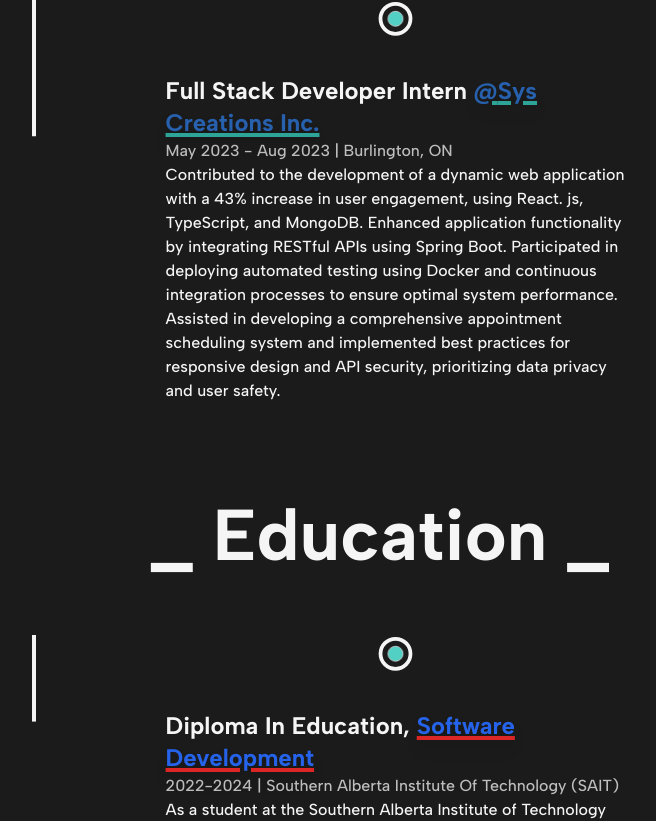
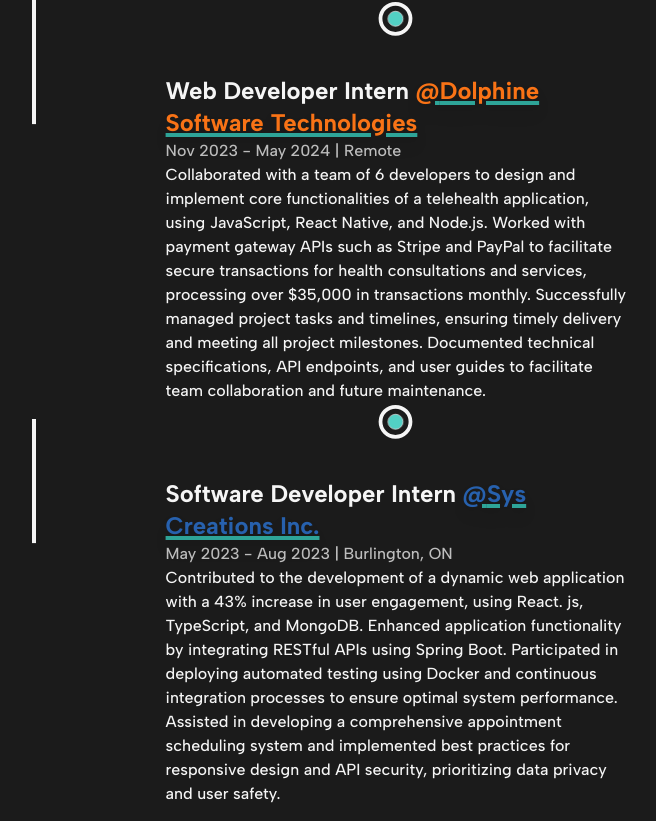
Before and after one commit to jayp0234/jaypatelcodes-portfolio, a Next.js app: page /about in a window 1280 px wide. Shown: the part 2524-3345 px from the top of the page, without its empty margins (260-916 px from the left). Built offline with nearby package versions, Linux system fonts and the light colour scheme.

Commit message:
Update experience

```diff
--- a/src/components/Experience.js
+++ b/src/components/Experience.js
@@ -39,17 +39,34 @@
         style={{scaleY: scrollYProgress}}
         className='absolute left-9 top-0 w-[4px] h-full bg-dark origin-top dark:bg-light md:w-[2px] md:left-[30px] xs:left-[20px]'/>
 <ul className='w-full flex flex-col items-start justify-between ml-4 xs:ml-2 '>
-   <Details className ="text-[#2761ae] underline decoration-company decoration-4 drop-shadow-lg" position="Full Stack Developer Intern" company="Sys Creations Inc." time="May 2023 - Aug 2023" address="Burlington, ON"
-   work="Contributed to the development of a dynamic web application with a 43% increase in user engagement, using React.
-   js, TypeScript, and MongoDB. Enhanced application functionality by integrating RESTful APIs using Spring Boot. Participated in deploying automated testing using Docker and continuous integration processes to ensure optimal
-   system performance. Assisted in developing a comprehensive appointment scheduling system and implemented best practices for responsive
-   design and API security, prioritizing data privacy and user safety."
-   companyLink="https://www.syscreations.com/" />
+   <Details className ="text-[#f97316] underline decoration-company decoration-4 drop-shadow-lg" position="Web Developer Intern" company="Dolphine Software Technologies" time="Nov 2023 - May 2024" address="Remote"
+   work="Collaborated with a team of 6 developers to design and implement core functionalities of a telehealth application, using
+JavaScript, React Native, and Node.js. Worked with payment gateway APIs such as Stripe and PayPal to facilitate secure transactions for health consultations and services, processing over $35,000 in transactions monthly. Successfully managed project tasks and timelines, ensuring timely delivery and meeting all project milestones. Documented technical specifications, API endpoints, and user guides to facilitate team collaboration and future maintenance."
+   companyLink="https://dolphinsoftwaretechnologies.com/" />
 
 
 </ul>
 
+
     </div>
+    <div ref={ref} className='w-[75%] mx-auto relative lg:w-[90%] md:w-full'>
+
+<motion.div
+style={{scaleY: scrollYProgress}}
+className='absolute left-9 top-4 w-[4px] h-full bg-dark origin-top dark:bg-light md:w-[2px] md:left-[30px] xs:left-[20px]'/>
+<ul className='w-full flex flex-col items-start justify-between ml-4 xs:ml-2 '>
+<Details className ="text-[#2761ae] underline decoration-company decoration-4 drop-shadow-lg" position="Software Developer Intern" company="Sys Creations Inc." time="May 2023 - Aug 2023" address="Burlington, ON"
+work="Contributed to the development of a dynamic web application with a 43% increase in user engagement, using React.
+js, TypeScript, and MongoDB. Enhanced application functionality by integrating RESTful APIs using Spring Boot. Participated in deploying automated testing using Docker and continuous integration processes to ensure optimal
+system performance. Assisted in developing a comprehensive appointment scheduling system and implemented best practices for responsive
+design and API security, prioritizing data privacy and user safety."
+companyLink="https://www.syscreations.com/" />
+
+
+</ul>
+
+
+</div>
     </div>
   )
 }
```
